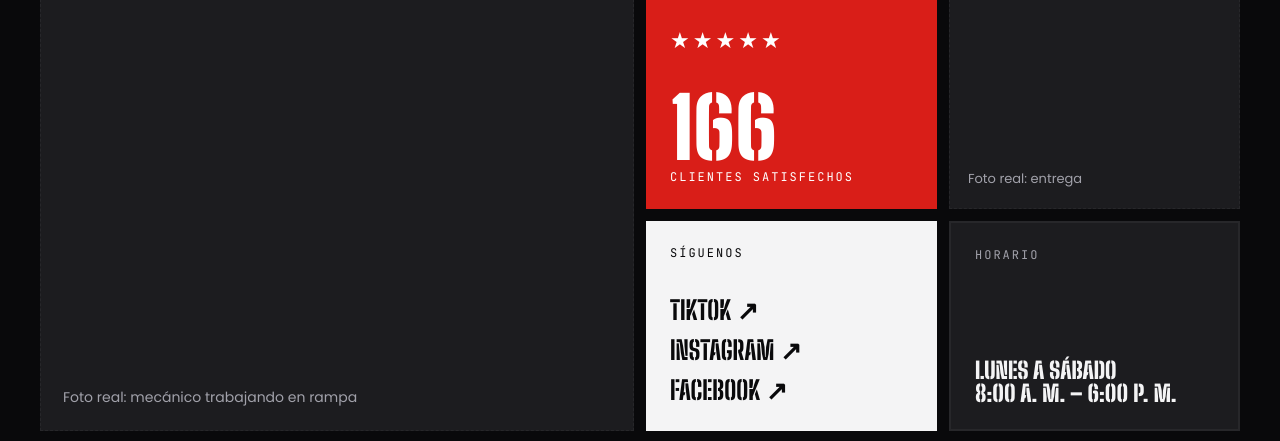
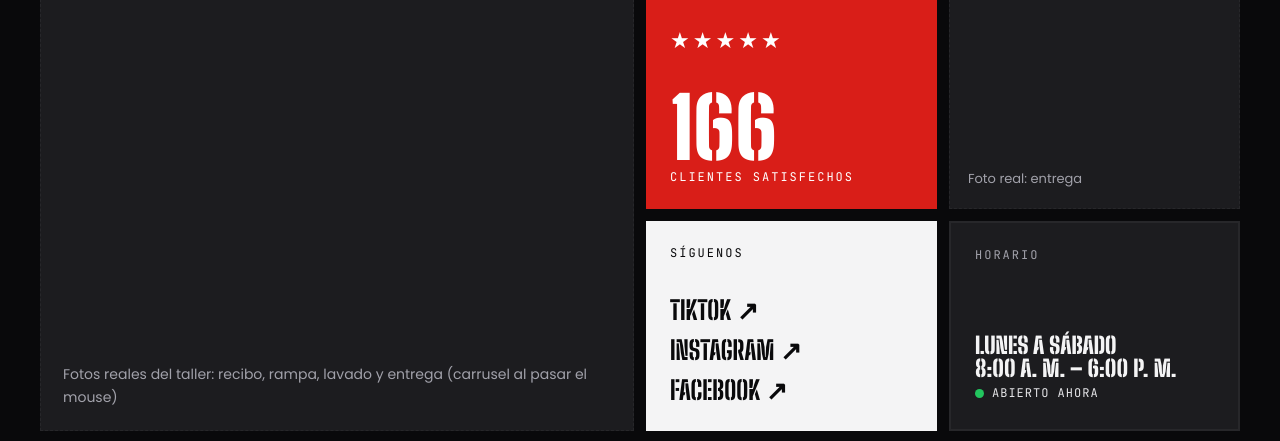
Before and after one commit to JesusCastro81/bullracing-web, a WordPress theme: template wp-content/themes/bullracing/front-page.php in a window 1280 px wide. Shown: the part 4314-4755 px from the top of the page. Run offline with PHP 8.4 and a stand-in for WordPress, Linux system fonts and the light colour scheme; the site name, menu and one post (Sample post) are stand-ins, and other content is empty.

Commit message:
feat(taller): aviso abierto/cerrado en horario y carrusel de fotos en contacto

```diff
--- a/wp-content/themes/bullracing/assets/css/skins/taller.css
+++ b/wp-content/themes/bullracing/assets/css/skins/taller.css
@@ -2814,3 +2814,92 @@ a.br-valoracion__calificar:hover {
 .br-plano--vivo .br-plano__llegar {
   z-index: 1;
 }
+
+/* Aviso abierto / cerrado en el recuadro de horario (mismo cálculo del hero) */
+.br-estado {
+  display: inline-flex;
+  align-items: center;
+  gap: 8px;
+  margin: 12px 0 0;
+  font: 12px var(--fuente-mono);
+  letter-spacing: 1px;
+  color: var(--paleta-gris-200);
+  text-transform: uppercase;
+}
+
+.br-estado__punto {
+  flex: none;
+  width: 9px;
+  height: 9px;
+  border-radius: 50%;
+  background: #22c55e; /* Mismo verde del punto "taller abierto" del hero */
+}
+
+.br-estado.is-cerrado .br-estado__punto {
+  background: var(--color-acento);
+}
+
+/* =========================================================
+   Carrusel de fotos del taller (recuadro grande de contacto en el inicio).
+   Las fotos se encadenan al pasar el mouse; en celular, con cada toque.
+   ========================================================= */
+.br-carrusel {
+  padding: 0;
+  border-style: solid;
+  cursor: pointer;
+}
+
+.br-carrusel__foto {
+  opacity: 0;
+  transition: opacity 0.6s ease;
+}
+
+.br-carrusel__foto.is-activa {
+  opacity: 1;
+}
+
+.br-carrusel__pie {
+  position: absolute;
+  inset: auto 0 0;
+  z-index: 1;
+  display: flex;
+  justify-content: space-between;
+  align-items: center;
+  gap: 12px;
+  padding: 40px 18px 16px;
+  background: linear-gradient(transparent, rgb(8 8 10 / 0.85));
+  color: var(--paleta-blanco);
+}
+
+.br-carrusel__texto {
+  font: 12px var(--fuente-mono);
+  letter-spacing: 2px;
+  text-transform: uppercase;
+}
+
+.br-carrusel__puntos {
+  display: flex;
+  gap: 6px;
+}
+
+.br-carrusel__puntos span {
+  width: 8px;
+  height: 8px;
+  border-radius: 50%;
+  background: rgb(255 255 255 / 0.35);
+}
+
+.br-carrusel__puntos span.is-activo {
+  background: var(--color-acento);
+}
+
+.br-carrusel:focus-visible {
+  outline: 2px solid var(--paleta-blanco);
+  outline-offset: 2px;
+}
+
+@media (prefers-reduced-motion: reduce) {
+  .br-carrusel__foto {
+    transition: none;
+  }
+}
--- a/wp-content/themes/bullracing/assets/js/main.js
+++ b/wp-content/themes/bullracing/assets/js/main.js
@@ -230,6 +230,50 @@
     });
   });
 
+  /* ---------- Contacto: carrusel de fotos del taller ---------- */
+
+  // Al pasar el mouse las fotos se encadenan solas; al quitarlo se detiene.
+  // En celular (sin mouse) y con teclado, cada toque o Enter pasa a la siguiente.
+  document.querySelectorAll('[data-br-carrusel]').forEach((caja) => {
+    const fotos = [...caja.querySelectorAll('.br-carrusel__foto')];
+    const puntos = [...caja.querySelectorAll('.br-carrusel__puntos span')];
+    const texto = caja.querySelector('[data-br-carrusel-texto]');
+    const sinMovimiento = window.matchMedia('(prefers-reduced-motion: reduce)').matches;
+    let actual = 0;
+    let reloj = null;
+
+    const mostrar = (indice) => {
+      actual = (indice + fotos.length) % fotos.length;
+      fotos.forEach((foto, i) => foto.classList.toggle('is-activa', i === actual));
+      puntos.forEach((punto, i) => punto.classList.toggle('is-activo', i === actual));
+      if (texto) texto.textContent = fotos[actual].dataset.texto || '';
+    };
+    const siguiente = () => mostrar(actual + 1);
+    const detener = () => {
+      clearInterval(reloj);
+      reloj = null;
+    };
+
+    // pointerenter + pointerType: solo un mouse real arranca el avance automático
+    // (un toque en el celular también "entra", pero ahí manda el click).
+    caja.addEventListener('pointerenter', (evento) => {
+      if (evento.pointerType !== 'mouse' || sinMovimiento || reloj) return;
+      siguiente();
+      reloj = setInterval(siguiente, 1500);
+    });
+    caja.addEventListener('pointerleave', detener);
+    caja.addEventListener('click', (evento) => {
+      if (evento.pointerType === 'mouse') return; // Con mouse ya avanza solo.
+      siguiente();
+    });
+    caja.addEventListener('keydown', (evento) => {
+      if (evento.key === 'Enter' || evento.key === ' ') {
+        evento.preventDefault();
+        siguiente();
+      }
+    });
+  });
+
   /* ---------- Contacto: copiar número ---------- */
 
   document.querySelectorAll('[data-br-copiar]').forEach((boton) => {
--- a/wp-content/themes/bullracing/functions.php
+++ b/wp-content/themes/bullracing/functions.php
@@ -8,7 +8,7 @@
 
 defined( 'ABSPATH' ) || exit;
 
-define( 'BULLRACING_TEMA_VERSION', '0.6.1' );
+define( 'BULLRACING_TEMA_VERSION', '0.6.3' );
 
 /**
  * Skin activa: el diseño visual escogido. Cambiar de diseño = cambiar este valor
--- a/wp-content/themes/bullracing/template-parts/secciones/contacto.php
+++ b/wp-content/themes/bullracing/template-parts/secciones/contacto.php
@@ -19,10 +19,14 @@ $redes  = array_filter( (array) $taller['redes'] );
 $fotos = apply_filters(
 	'bullracing_contacto_fotos',
 	array(
-		'rampa'   => '', // URL de la foto real: mecánico trabajando en rampa.
-		'entrega' => '', // URL de la foto real: entrega de una moto.
+		'rampa'    => '', // URL de la foto real: mecánico trabajando en rampa.
+		'entrega'  => '', // URL de la foto real: entrega de una moto.
+		// Carrusel del recuadro grande: fotos reales del proceso, en orden. Se mueve al pasar el mouse
+		// (en celular, con cada toque). Cada foto: array( 'url' => '...', 'texto' => 'Recibo' ).
+		'carrusel' => array(),
 	)
 );
+$carrusel = array_values( array_filter( (array) $fotos['carrusel'], static fn( $f ) => ! empty( $f['url'] ) ) );
 
 // Horario en dos líneas, como en el diseño: "LUNES A SÁBADO" / "8:00 A. M. – 6:00 P. M.".
 $horario = array_map( 'trim', explode( '·', (string) $taller['horario'] ) );
@@ -34,13 +38,31 @@ $mapa_ver  = 'https://www.google.com/maps/search/?api=1&query=' . rawurlencode(
 ?>
 <section class="br-seccion br-seccion--contacto br-contacto" id="contacto">
 	<div class="br-contenedor br-contacto__mosaico">
+		<?php if ( count( $carrusel ) > 1 ) : ?>
+			<figure class="br-contacto__foto br-contacto__foto--rampa br-carrusel" data-br-carrusel tabindex="0"
+				aria-label="<?php esc_attr_e( 'Fotos del taller. Pase el mouse o toque para ver la siguiente.', 'bullracing' ); ?>">
+				<?php foreach ( $carrusel as $i => $foto ) : ?>
+					<img class="br-carrusel__foto<?php echo 0 === $i ? ' is-activa' : ''; ?>" src="<?php echo esc_url( $foto['url'] ); ?>"
+						alt="<?php echo esc_attr( $foto['texto'] ?? '' ); ?>" loading="lazy" data-texto="<?php echo esc_attr( $foto['texto'] ?? '' ); ?>">
+				<?php endforeach; ?>
+				<figcaption class="br-carrusel__pie">
+					<span class="br-carrusel__texto" data-br-carrusel-texto><?php echo esc_html( $carrusel[0]['texto'] ?? '' ); ?></span>
+					<span class="br-carrusel__puntos" aria-hidden="true">
+						<?php foreach ( $carrusel as $i => $foto ) : ?>
+							<span class="<?php echo 0 === $i ? 'is-activo' : ''; ?>"></span>
+						<?php endforeach; ?>
+					</span>
+				</figcaption>
+			</figure>
+		<?php else : ?>
 		<figure class="br-contacto__foto br-contacto__foto--rampa">
 			<?php if ( $fotos['rampa'] ) : ?>
 				<img src="<?php echo esc_url( $fotos['rampa'] ); ?>" alt="<?php esc_attr_e( 'Mecánico trabajando en la rampa del taller', 'bullracing' ); ?>" loading="lazy">
 			<?php else : ?>
-				<figcaption><?php esc_html_e( 'Foto real: mecánico trabajando en rampa', 'bullracing' ); ?></figcaption>
+				<figcaption><?php esc_html_e( 'Fotos reales del taller: recibo, rampa, lavado y entrega (carrusel al pasar el mouse)', 'bullracing' ); ?></figcaption>
 			<?php endif; ?>
 		</figure>
+		<?php endif; ?>
 
 		<div class="br-contacto__clientes">
 			<span class="br-contacto__estrellas" aria-hidden="true">★★★★★</span>
@@ -69,11 +91,20 @@ $mapa_ver  = 'https://www.google.com/maps/search/?api=1&query=' . rawurlencode(
 
 		<div class="br-contacto__horario">
 			<p class="br-contacto__etiqueta"><?php esc_html_e( 'Horario', 'bullracing' ); ?></p>
-			<p class="br-contacto__grande">
-				<?php foreach ( $horario as $linea ) : ?>
-					<span><?php echo esc_html( $linea ); ?></span>
-				<?php endforeach; ?>
-			</p>
+			<div>
+				<p class="br-contacto__grande">
+					<?php foreach ( $horario as $linea ) : ?>
+						<span><?php echo esc_html( $linea ); ?></span>
+					<?php endforeach; ?>
+				</p>
+				<?php /* Mismo aviso del hero: verde si está abierto ahora, rojo si está cerrado (lo calcula main.js). */ ?>
+				<p class="br-estado" data-br-estado>
+					<span class="br-estado__punto" aria-hidden="true"></span>
+					<span data-br-estado-texto
+						data-abierto="<?php esc_attr_e( 'Abierto ahora', 'bullracing' ); ?>"
+						data-cerrado="<?php esc_attr_e( 'Cerrado ahora', 'bullracing' ); ?>"><?php esc_html_e( 'Abierto ahora', 'bullracing' ); ?></span>
+				</p>
+			</div>
 		</div>
 
 		<div class="br-contacto__mapa br-contacto__mapa--vivo">
```
Also changed, not shown: wp-content/themes/bullracing/page-contacto.php (+7 -0 lines).
